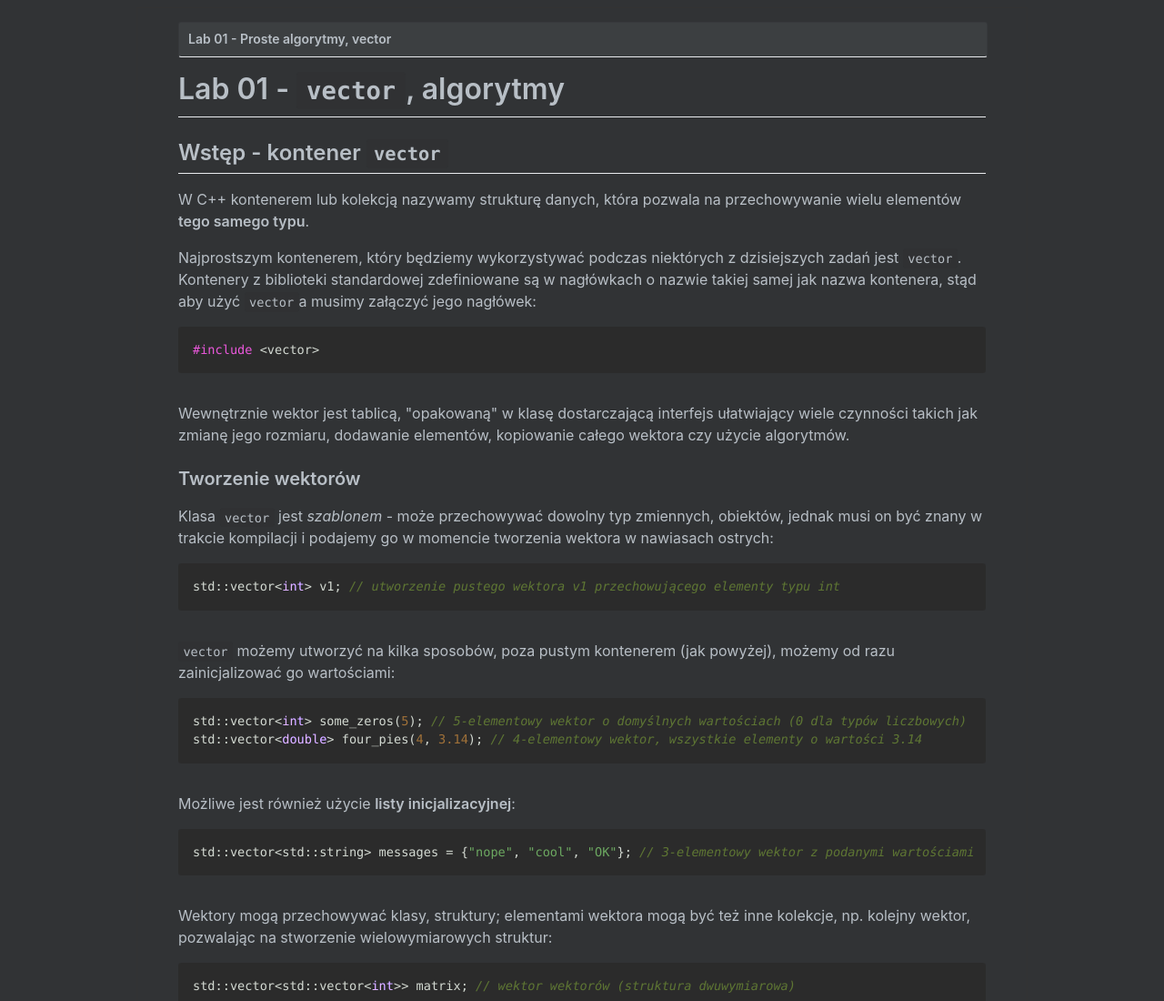
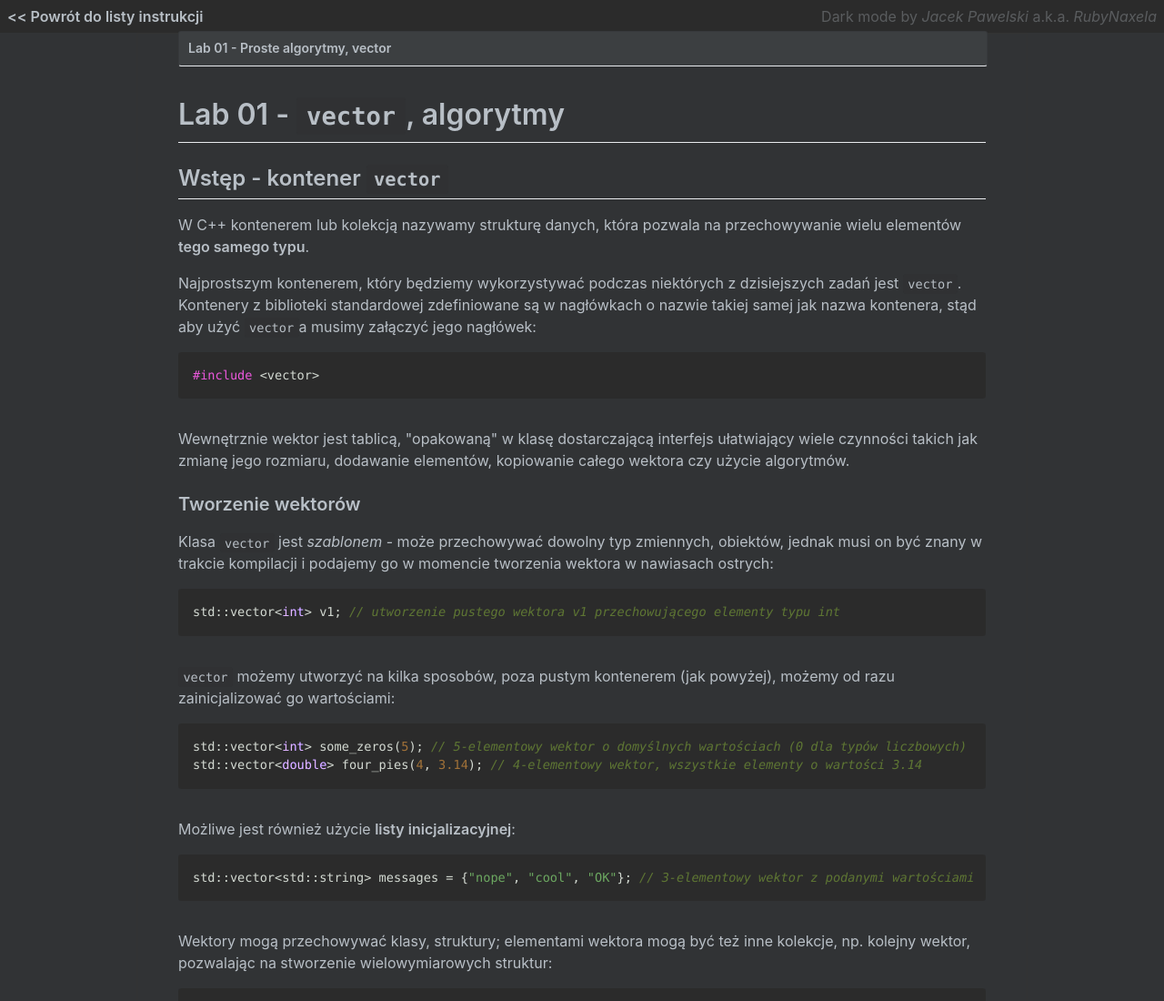
Before and after one commit to RubyNaxela/PSiO, a plain HTML site: page instrukcja1.html in a window 1280 px wide. Shown: the top 1100 px of the page at 91% size. Drawn offline with Linux system fonts and the light colour scheme.

Commit message:
Added link to index

```diff
--- a/css/rubynaxela-darkmode.css
+++ b/css/rubynaxela-darkmode.css
@@ -42,5 +42,46 @@ pre {
 }
 
 img.black-and-white {
-  filter: invert(1) hue-rotate(180deg) contrast(0.65) !important;
+  filter: invert(1) hue-rotate(180deg) contrast(0.65);
 }
+
+body {
+  margin: 0;
+  padding: 0;
+}
+
+#rubynaxela-navbar {
+  background-color: #2b2b2b;
+  color: #b8bfc6;
+  font-family: -apple-system,BlinkMacSystemFont,Segoe UI,Helvetica,Arial,sans-serif,Apple Color Emoji,Segoe UI Emoji;
+  margin: 0;
+  padding: 8px;
+}
+
+#rubynaxela-navbar a {
+  color: #b8bfc6;
+  text-decoration: none;
+}
+
+#rubynaxela-navbar a:hover {
+  text-decoration: underline;
+}
+
+#rubynaxela-navbar-wrapper {
+  position: relative;
+}
+
+#rubynaxela-navbar #rubynaxela-navbar-left {
+  font-weight: 600;
+}
+
+#rubynaxela-navbar #rubynaxela-navbar-right {
+  position: absolute;
+  top: 0;
+  right: 0;
+  opacity: 0.33;
+}
+
+header .title {
+  transform: translateY(10px);
+}
--- a/instrukcja1.html
+++ b/instrukcja1.html
@@ -284,6 +284,7 @@
   <link rel="stylesheet" href="css/github-markdown.css">
   <link rel="stylesheet" href="css/custom.css">
   <link rel="stylesheet" href="css/rubynaxela-darkmode.css">
+  <script type="text/javascript" src="js/rubynaxela-navbar.js"></script>
   <!--[if lt IE 9]>
     <script src="//cdnjs.cloudflare.com/ajax/libs/html5shiv/3.7.3/html5shiv-printshiv.min.js"></script>
   <![endif]-->
--- /dev/null
+++ b/js/rubynaxela-navbar.js
@@ -0,0 +1,18 @@
+const navbar = `
+    <div id="rubynaxela-navbar">
+        <div id="rubynaxela-navbar-wrapper">
+            <div id="rubynaxela-navbar-left">
+                <a href="./">
+                    << Powrót do listy instrukcji
+                </a>
+            </div>
+            <div id="rubynaxela-navbar-right">
+                Dark mode by <em>Jacek Pawelski</em> a.k.a. <em>RubyNaxela</em>
+            </div>
+        </div>
+    </div>
+`;
+
+document.addEventListener("DOMContentLoaded", () => {
+    document.body.innerHTML = navbar + document.body.innerHTML;
+});
```
Also changed, not shown: instrukcja2.html (+1 -0 lines), instrukcja3.html (+1 -0 lines), instrukcja4.html (+1 -0 lines), instrukcja5.html (+1 -0 lines), instrukcja6.html (+1 -0 lines).
